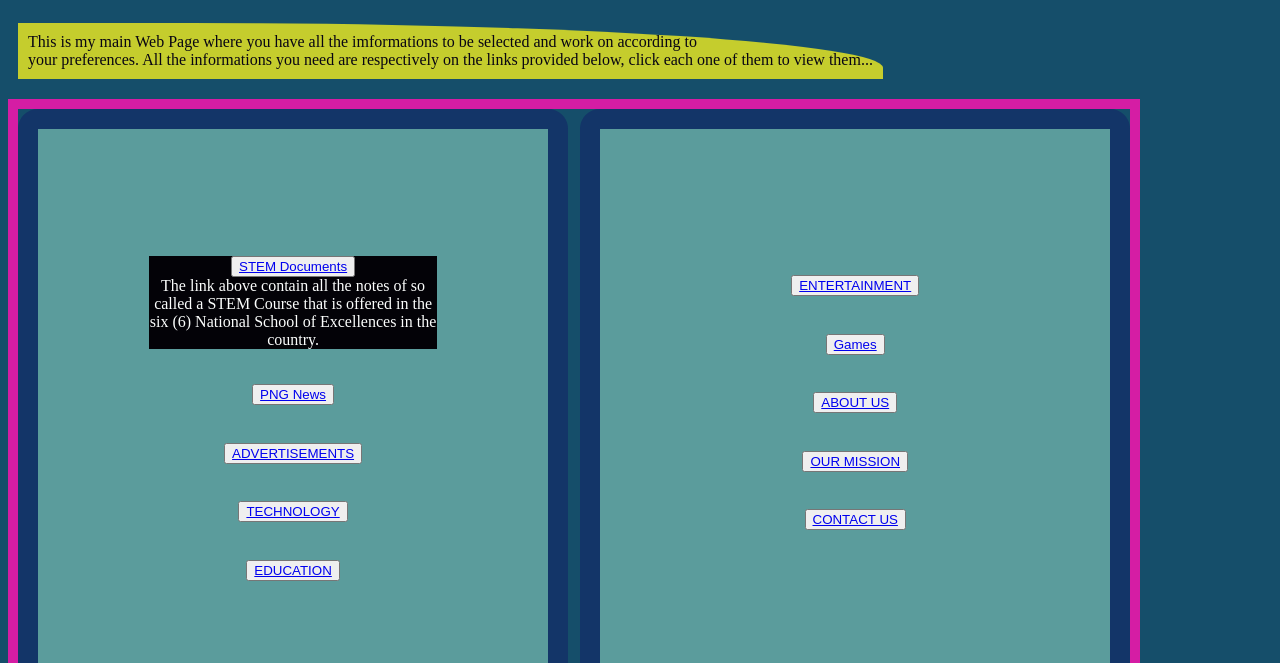
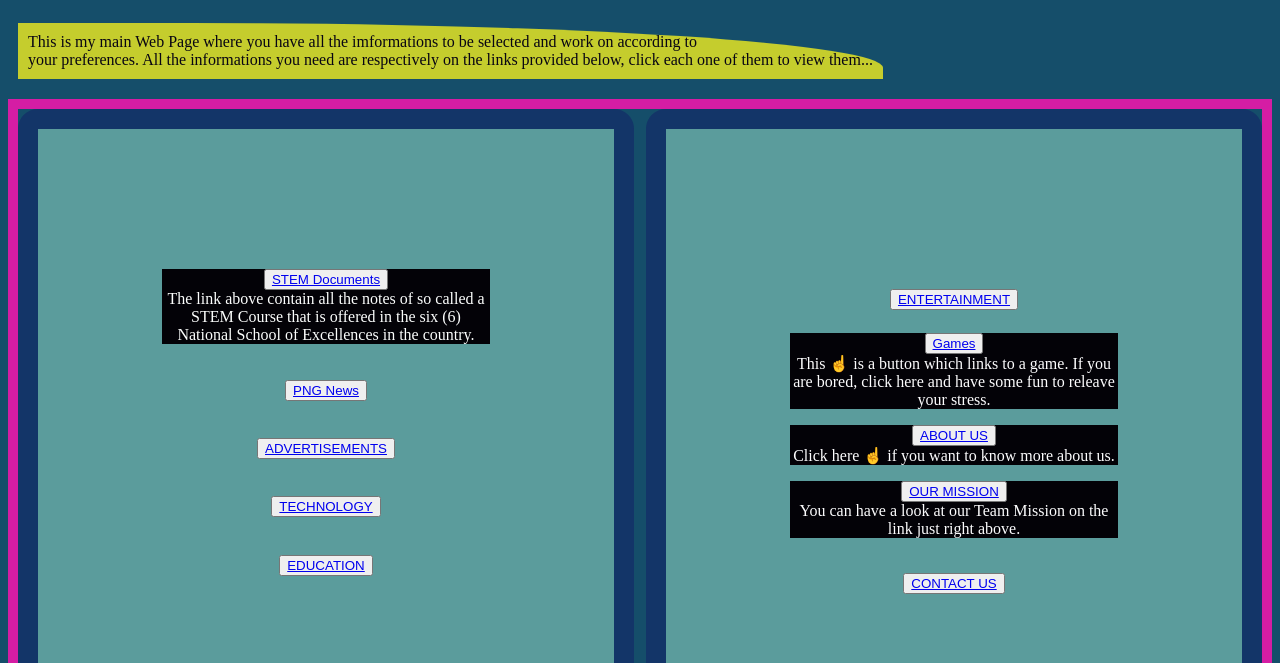
Before and after one commit to JonahKUALA/monpii, a plain HTML site: page index.html in a window 1280 px wide. Shown: the part 137-800 px from the top of the page. Drawn offline with Linux system fonts and the light colour scheme.

Commit message:
Add files via upload

```diff
--- a/index.html
+++ b/index.html
@@ -119,9 +119,15 @@
 
             <div class="box_laap">
                 <h1><button><a href="Entertainment">ENTERTAINMENT</a></button></h1>
-                <h1><button><a href="Games.html">Games</a></button></h1>
-                <h1><button><a href="About.html">ABOUT US</a></button></h1>
-                <h1><button><a href="Mission.html">OUR MISSION</a></button></h1>
+
+                <p class="STEM"><button><a href="Games.html">Games</a></button>
+                <br>This ☝️ is a button which links to a game. If you are bored, click here and have some fun to releave your stress. </p>
+
+                <p class="STEM"><button><a href="About.html">ABOUT US</a></button>
+                <br> Click here ☝️ if you want to know more about us.</p>
+
+                <p class="STEM"><button><a href="Mission.html">OUR MISSION</a></button>
+                <br> You can have a look at our Team Mission on the link just right above.</p>
                 <h1><button><a href="Contact">CONTACT US</a></button></h1>
             </div>
         </div>
```
